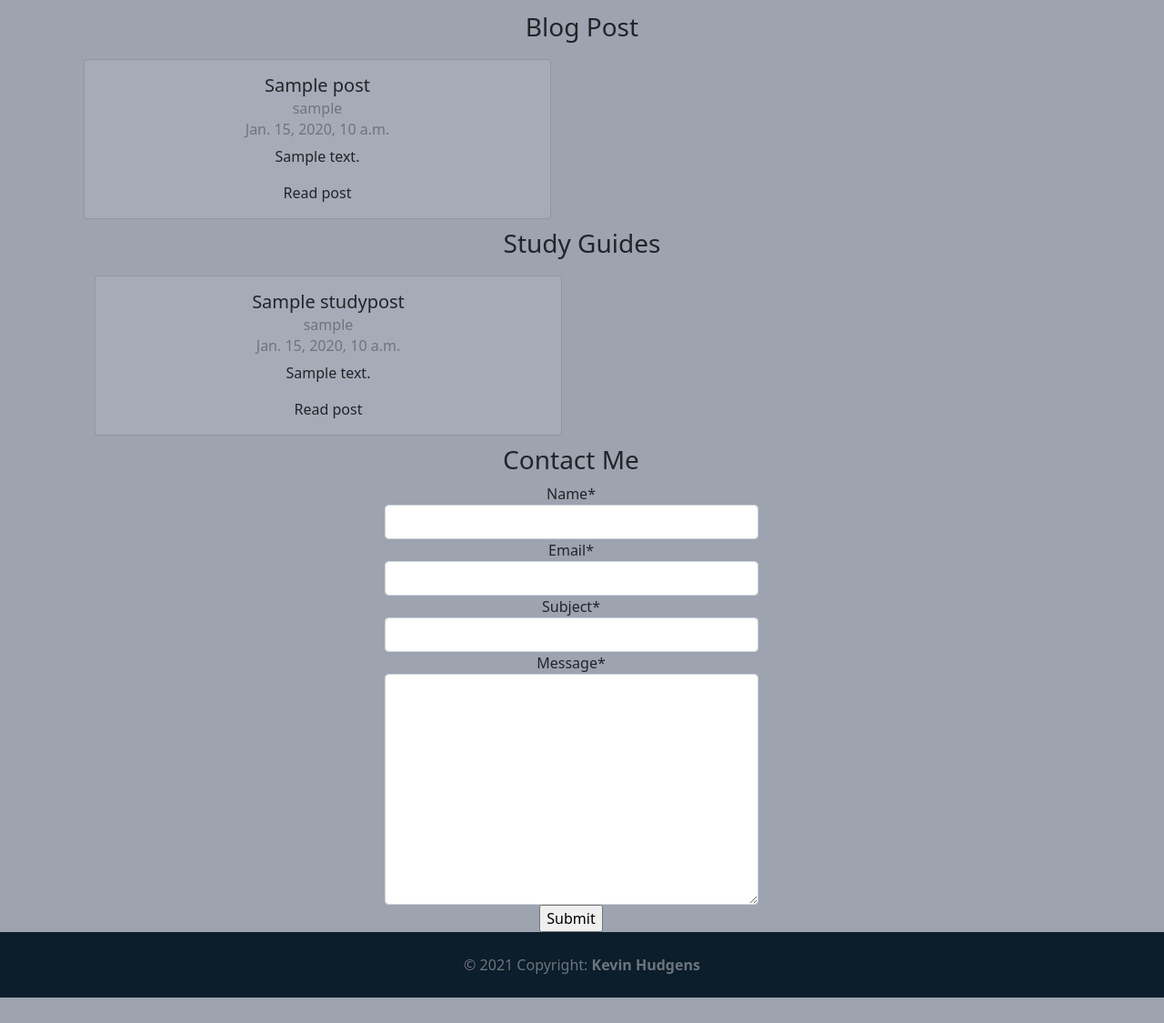
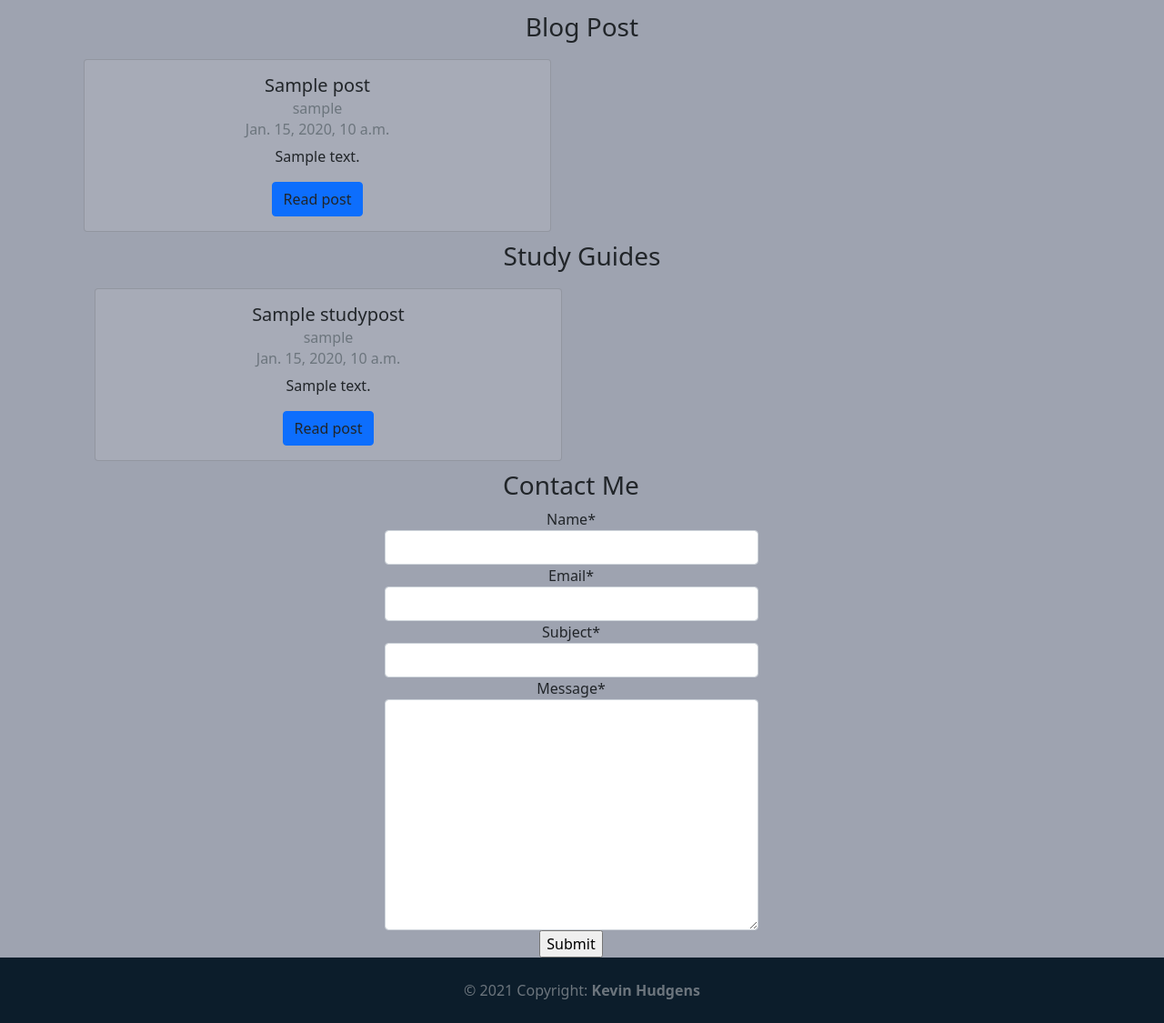
Before and after one commit to kghudgens/Study-Wise, a Django app: page / in a window 1280 px wide. Shown: the part 241-1366 px from the top of the page at 91% size. Before the commit the page ends 1338 px from the top, so only its background shows below. Run offline with Django 3.2, Linux system fonts and the light colour scheme; tables that the repository leaves empty hold one stand-in row (values such as "Sample post"); some libraries are stand-ins or nearby versions.

Commit message:
added buttons to each card

```diff
--- a/pyquiz/blog/templates/blog/index.html
+++ b/pyquiz/blog/templates/blog/index.html
@@ -24,7 +24,7 @@
               <h6 class="card-subtitle mb-2 text-muted">{{post.author}}</h6>
               <h6 class="card-subtitle mb-2 text-muted">{{post.created_on}}</h6>
               <p class="card-text">{{post.content|truncatewords:10}}</p>
-              <a href="{%url 'post-detail' post.id %}" class="card-link"
+              <a href="{%url 'post-detail' post.id %}" class="btn btn-primary"
                 >Read post</a
               >
             </div>
@@ -49,7 +49,7 @@
                 {{guide.created_on}}
               </h6>
               <p class="card-text">{{guide.content|truncatewords:10}}</p>
-              <a href="#" class="card-link">Read post</a>
+              <a href="#" class="btn btn-primary">Read post</a>
             </div>
           </div>
         </div>
```
